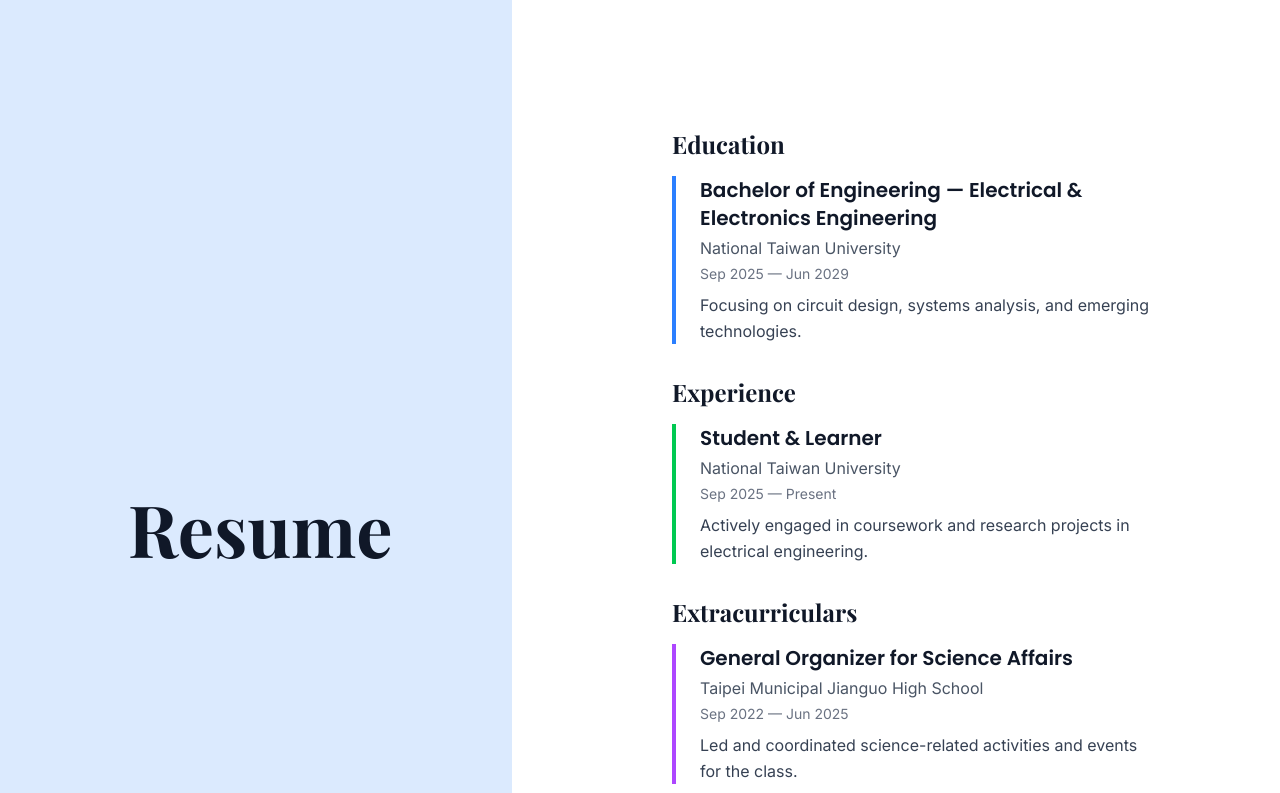
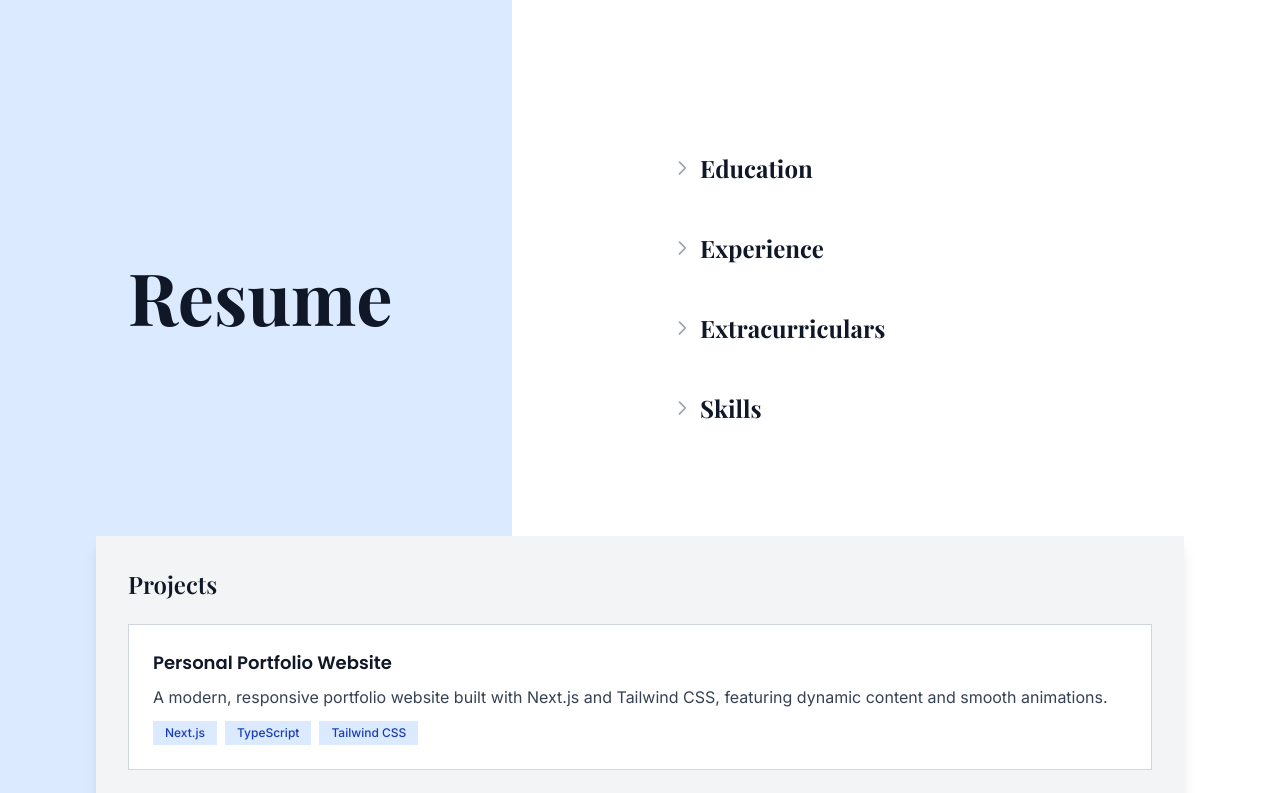
Before and after one commit to Alexchiuu/portfolio, a Next.js app: page / in a window 1280 px wide. Shown: the part 720-1513 px from the top of the page. Built offline with nearby package versions, Linux system fonts and the light colour scheme.

Commit message:
Update resume section with timeline visualization and education details

```diff
--- a/app/page.tsx
+++ b/app/page.tsx
@@ -572,16 +572,55 @@ export default function Home() {
             </div>
 
             {/* Content - Right Side (White Background) */}
-            <div className="p-8 flex flex-col justify-center">
+            <div className="p-8 flex flex-col justify-center bg-white/90 rounded-2xl backdrop-blur-md">
               <div className="space-y-8">
                 {/* Education */}
-                <div>
-                  <h3 className="text-2xl font-bold text-gray-900 mb-4" style={{ fontFamily: 'var(--font-playfair)' }}>
+                <div className="group cursor-pointer">
+                  <div className="flex items-center gap-2">
+                    <svg
+                      className="w-5 h-5 mb-4 text-gray-400 transition-all duration-300 group-hover:text-blue-600 group-hover:rotate-90"
+                      fill="none"
+                      stroke="currentColor"
+                      viewBox="0 0 24 24"
+                    >
+                      <path strokeLinecap="round" strokeLinejoin="round" strokeWidth={2} d="M9 5l7 7-7 7" />
+                    </svg>
+                    <h3 className="text-2xl font-bold text-gray-900 mb-4 transition-colors group-hover:text-blue-600" style={{ fontFamily: 'var(--font-playfair)' }}>
                       Education
                     </h3>
-                  <div className="border-l-4 border-blue-500 pl-6">
+                  </div>
+                  <div className="relative pl-8 max-h-0 overflow-hidden opacity-0 group-hover:max-h-96 group-hover:opacity-100 transition-all duration-500 ease-in-out">
+                    {/* Vertical Timeline Line */}
+                    <div className="absolute left-[9px] top-[8px] bottom-[150px] w-0.5 bg-blue-500"></div>
+
+                    <div className="space-y-6 pb-4">
+                      {/* Taipei Municipal Jianguo High School */}
+                      <div className="relative">
+                        {/* Timeline Dot */}
+                        <div className="absolute left-[-30px] top-[6px] w-4 h-4 bg-blue-500 rounded-full border-2 border-white shadow-md"></div>
                         <h4 className="text-xl font-semibold text-gray-900 mb-1" style={{ fontFamily: 'var(--font-poppins)' }}>
-                      Bachelor of Engineering — Electrical & Electronics Engineering
+                          High School Diploma, Class of Science
+                        </h4>
+                        <p className="text-base text-gray-600 mb-1">
+                          Taipei Municipal Jianguo High School
+                        </p>
+                        <p className="text-sm text-gray-500 mb-2">
+                          Sep 2022 — Jun 2025
+                        </p>
+                        <p className="text-base text-gray-700 leading-relaxed">
+                          <span className="font-medium text-gray-800">Activities and societies:</span> General organizer of the Science affair in Class of Science
+                        </p>
+                        <p className="text-base text-gray-700 leading-relaxed mt-1">
+                          Project Management
+                        </p>
+                      </div>
+
+                      {/* National Taiwan University */}
+                      <div className="relative">
+                        {/* Timeline Dot */}
+                        <div className="absolute left-[-30px] top-[6px] w-4 h-4 bg-blue-500 rounded-full border-2 border-white shadow-md"></div>
+                        <h4 className="text-xl font-semibold text-gray-900 mb-1" style={{ fontFamily: 'var(--font-poppins)' }}>
+                          Bachelor of Engineering - BE, Electrical and Electronics Engineering
                         </h4>
                         <p className="text-base text-gray-600 mb-1">
                           National Taiwan University
@@ -590,17 +629,37 @@ export default function Home() {
                           Sep 2025 — Jun 2029
                         </p>
                         <p className="text-base text-gray-700 leading-relaxed">
-                      Focusing on circuit design, systems analysis, and emerging technologies.
+                          Project Management and Engineering
                         </p>
+                      </div>
+                    </div>
                   </div>
                 </div>
 
                 {/* Experience */}
-                <div>
-                  <h3 className="text-2xl font-bold text-gray-900 mb-4" style={{ fontFamily: 'var(--font-playfair)' }}>
+                <div className="group cursor-pointer">
+                  <div className="flex items-center gap-2">
+                    <svg
+                      className="w-5 h-5 mb-4 text-gray-400 transition-all duration-300 group-hover:text-green-600 group-hover:rotate-90"
+                      fill="none"
+                      stroke="currentColor"
+                      viewBox="0 0 24 24"
+                    >
+                      <path strokeLinecap="round" strokeLinejoin="round" strokeWidth={2} d="M9 5l7 7-7 7" />
+                    </svg>
+                    <h3 className="text-2xl font-bold text-gray-900 mb-4 transition-colors group-hover:text-green-600" style={{ fontFamily: 'var(--font-playfair)' }}>
                       Experience
                     </h3>
-                  <div className="border-l-4 border-green-500 pl-6">
+                  </div>
+                  <div className="relative pl-8 max-h-0 overflow-hidden opacity-0 group-hover:max-h-96 group-hover:opacity-100 transition-all duration-500 ease-in-out">
+                    {/* Vertical Timeline Line */}
+                    <div className="absolute left-[9px] top-5 bottom-4 w-0.5 bg-green-500"></div>
+                    {/* Timeline Dot - Top */}
+                    <div className="absolute left-[2px] top-2 w-4 h-4 bg-green-500 rounded-full border-2 border-white shadow-md"></div>
+                    {/* Timeline Dot - Bottom */}
+                    <div className="absolute left-[2px] bottom-0 w-4 h-4 bg-green-500 rounded-full border-2 border-white shadow-md"></div>
+
+                    <div className="pb-4">
                       <h4 className="text-xl font-semibold text-gray-900 mb-1" style={{ fontFamily: 'var(--font-poppins)' }}>
                         Student & Learner
                       </h4>
@@ -615,13 +674,32 @@ export default function Home() {
                       </p>
                     </div>
                   </div>
+                </div>
 
                 {/* Extracurriculars */}
-                <div>
-                  <h3 className="text-2xl font-bold text-gray-900 mb-4" style={{ fontFamily: 'var(--font-playfair)' }}>
+                <div className="group cursor-pointer">
+                  <div className="flex items-center gap-2">
+                    <svg
+                      className="w-5 h-5 mb-4 text-gray-400 transition-all duration-300 group-hover:text-purple-600 group-hover:rotate-90"
+                      fill="none"
+                      stroke="currentColor"
+                      viewBox="0 0 24 24"
+                    >
+                      <path strokeLinecap="round" strokeLinejoin="round" strokeWidth={2} d="M9 5l7 7-7 7" />
+                    </svg>
+                    <h3 className="text-2xl font-bold text-gray-900 mb-4 transition-colors group-hover:text-purple-600" style={{ fontFamily: 'var(--font-playfair)' }}>
                       Extracurriculars
                     </h3>
-                  <div className="border-l-4 border-purple-500 pl-6">
+                  </div>
+                  <div className="relative pl-8 max-h-0 overflow-hidden opacity-0 group-hover:max-h-96 group-hover:opacity-100 transition-all duration-500 ease-in-out">
+                    {/* Vertical Timeline Line */}
+                    <div className="absolute left-[9px] top-5 bottom-4 w-0.5 bg-purple-500"></div>
+                    {/* Timeline Dot - Top */}
+                    <div className="absolute left-[2px] top-2 w-4 h-4 bg-purple-500 rounded-full border-2 border-white shadow-md"></div>
+                    {/* Timeline Dot - Bottom */}
+                    <div className="absolute left-[2px] bottom-0 w-4 h-4 bg-purple-500 rounded-full border-2 border-white shadow-md"></div>
+
+                    <div className="pb-4">
                       <h4 className="text-xl font-semibold text-gray-900 mb-1" style={{ fontFamily: 'var(--font-poppins)' }}>
                         General Organizer for Science Affairs
                       </h4>
@@ -636,13 +714,32 @@ export default function Home() {
                       </p>
                     </div>
                   </div>
+                </div>
 
                 {/* Skills */}
-                <div>
-                  <h3 className="text-2xl font-bold text-gray-900 mb-4" style={{ fontFamily: 'var(--font-playfair)' }}>
+                <div className="group cursor-pointer">
+                  <div className="flex items-center gap-2">
+                    <svg
+                      className="w-5 h-5 mb-4 text-gray-400 transition-all duration-300 group-hover:text-orange-600 group-hover:rotate-90"
+                      fill="none"
+                      stroke="currentColor"
+                      viewBox="0 0 24 24"
+                    >
+                      <path strokeLinecap="round" strokeLinejoin="round" strokeWidth={2} d="M9 5l7 7-7 7" />
+                    </svg>
+                    <h3 className="text-2xl font-bold text-gray-900 mb-4 transition-colors group-hover:text-orange-600" style={{ fontFamily: 'var(--font-playfair)' }}>
                       Skills
                     </h3>
-                  <div className="border-l-4 border-orange-500 pl-6">
+                  </div>
+                  <div className="relative pl-8 max-h-0 overflow-hidden opacity-0 group-hover:max-h-96 group-hover:opacity-100 transition-all duration-500 ease-in-out">
+                    {/* Vertical Timeline Line */}
+                    <div className="absolute left-[9px] top-5 bottom-4 w-0.5 bg-orange-500"></div>
+                    {/* Timeline Dot - Top */}
+                    <div className="absolute left-[2px] top-2 w-4 h-4 bg-orange-500 rounded-full border-2 border-white shadow-md"></div>
+                    {/* Timeline Dot - Bottom */}
+                    <div className="absolute left-[2px] bottom-0 w-4 h-4 bg-orange-500 rounded-full border-2 border-white shadow-md"></div>
+
+                    <div className="pb-4">
                       <div className="flex flex-wrap gap-2">
                         <span className="bg-blue-100 px-3 py-1 text-sm font-medium text-blue-800 rounded">Next.js</span>
                         <span className="bg-blue-100 px-3 py-1 text-sm font-medium text-blue-800 rounded">TypeScript</span>
@@ -651,6 +748,7 @@ export default function Home() {
                         <span className="bg-green-100 px-3 py-1 text-sm font-medium text-green-800 rounded">Python</span>
                         <span className="bg-purple-100 px-3 py-1 text-sm font-medium text-purple-800 rounded">Photography</span>
                         <span className="bg-purple-100 px-3 py-1 text-sm font-medium text-purple-800 rounded">Guitar</span>
+                      </div>
                     </div>
                   </div>
                 </div>
```
Lines whose indentation alone changed are shown as unchanged.
